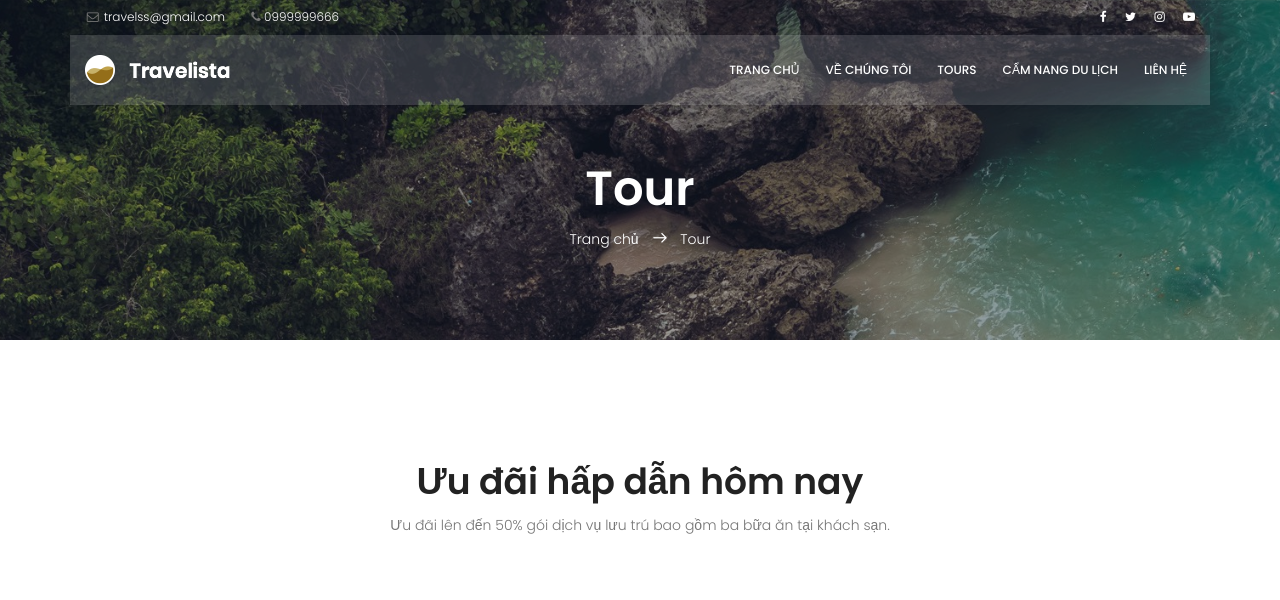
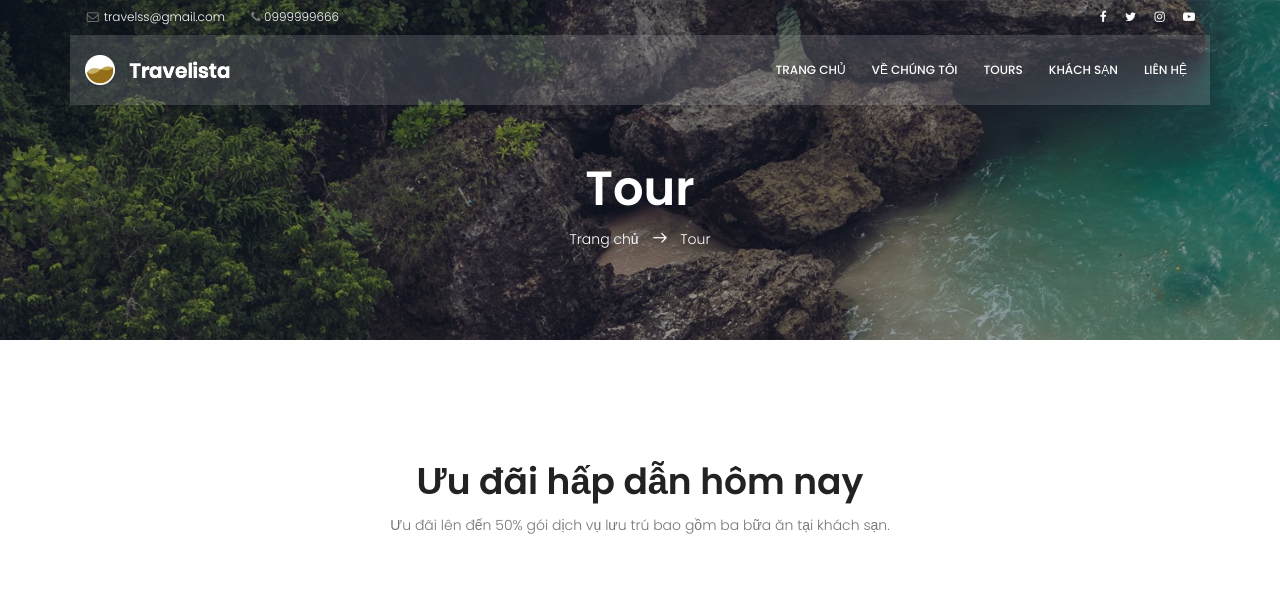
Before and after one commit to vothaihoa1998/projectfrontend, a plain HTML site: page packages.html in a window 1280 px wide. Shown: the top 600 px of the page. Drawn offline with Linux system fonts and the light colour scheme; some packages are replaced by stand-ins of ours.

Commit message:
Update packages.html

```diff
--- a/packages.html
+++ b/packages.html
@@ -71,7 +71,7 @@
 				          <li><a href="about.html">Về chúng tôi</a></li>
 				          <li><a href="packages.html">Tours</a></li>
 
-						  <li><a href="blog-home.html">Cẩm nang du lịch</a></li>
+						 <li><a href="hotels.html">Khách sạn</a></li>
 
 
 				          <li><a href="contact.html">Liên hệ</a></li>
```
